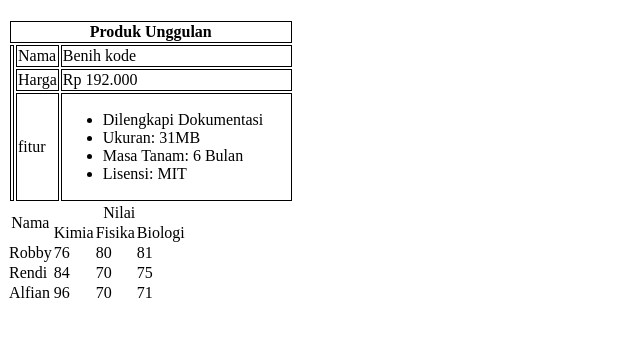
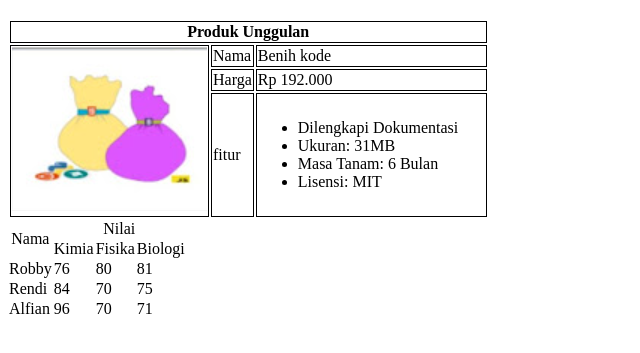
Before and after one commit to SHAT00RU/Tugas-Table, a plain HTML site: page table.html in a window 1280 px wide. Shown: the part 61-414 px from the top of the page, without its empty margins (0-640 px from the left). Drawn offline with Linux system fonts and the light colour scheme.

Commit message:
Update table.html

```diff
--- a/table.html
+++ b/table.html
@@ -16,7 +16,7 @@
             <th style="border: 1px solid black;" colspan="4">Produk Unggulan</th>
         </tr>
         <tr style="border: 1px solid black;">
-            <td style="border: 1px solid black;" rowspan=" 3"><img src="img/table1.png" alt=""></td>
+            <td style="border: 1px solid black;" rowspan=" 3"><img src="table1.png" alt=""></td>
             <td style="border: 1px solid black;">Nama</td>
             <td style="border: 1px solid black; width: 6cm; height: 5px;">Benih kode</td>
         </tr>
```
